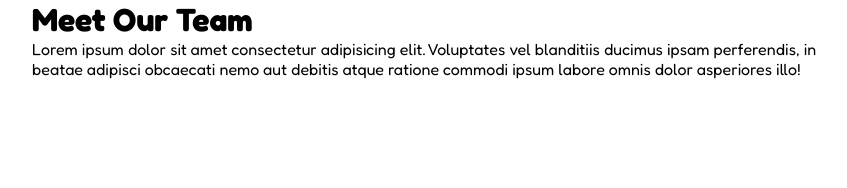
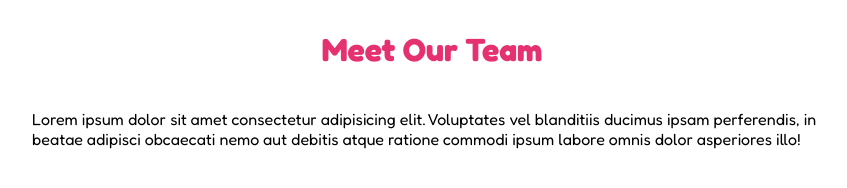
Before and after one commit to Andrea-Pomati/html-css-float-cards, a plain HTML site: page index.html in a window 1280 px wide. Shown: the whole page, without its empty margins (208-1055 px from the left). Drawn offline with Linux system fonts and the light colour scheme.

Commit message:
h1 css padding

```diff
--- a/css/style.css
+++ b/css/style.css
@@ -12,3 +12,10 @@ body {
     display: block;
     width: 800px;
 }
+
+h1 {
+    text-align: center;
+    color: #E53170;
+    padding-top: 30px;
+    padding-bottom: 40px;
+}
```
